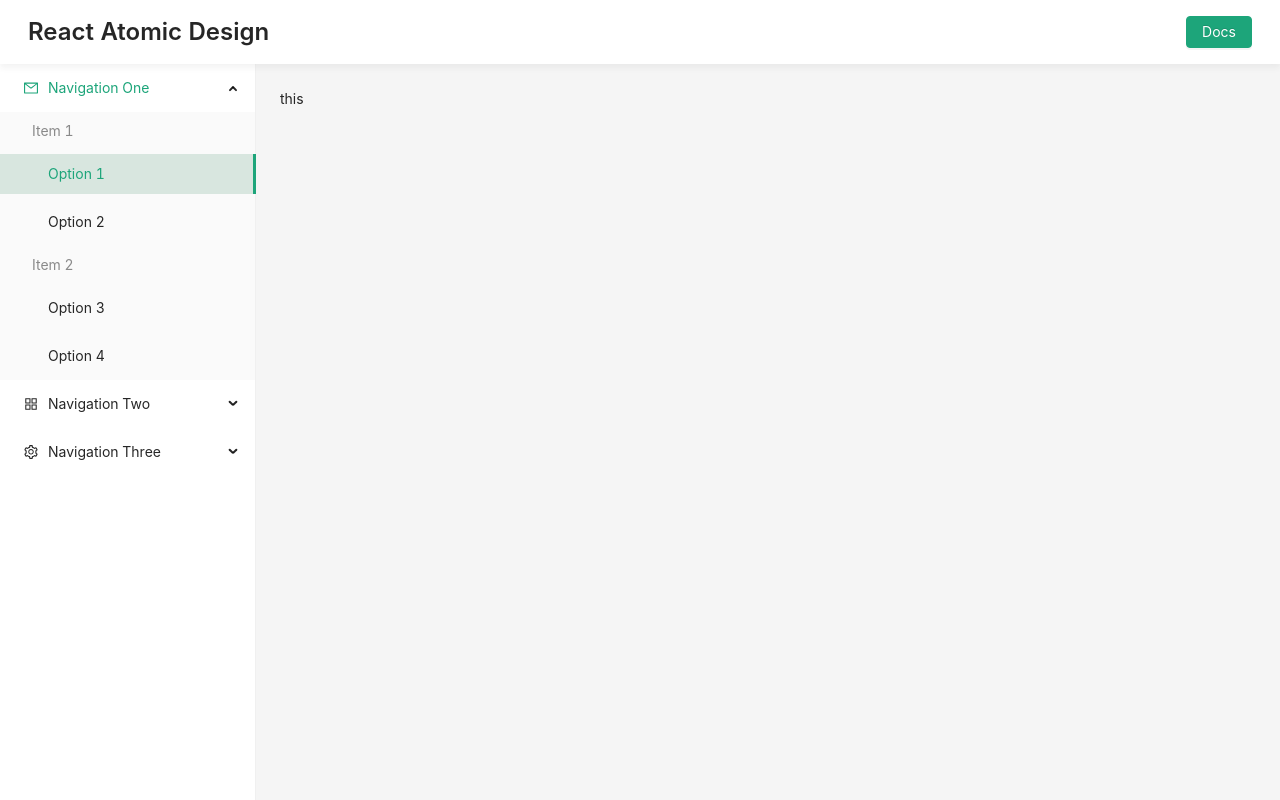
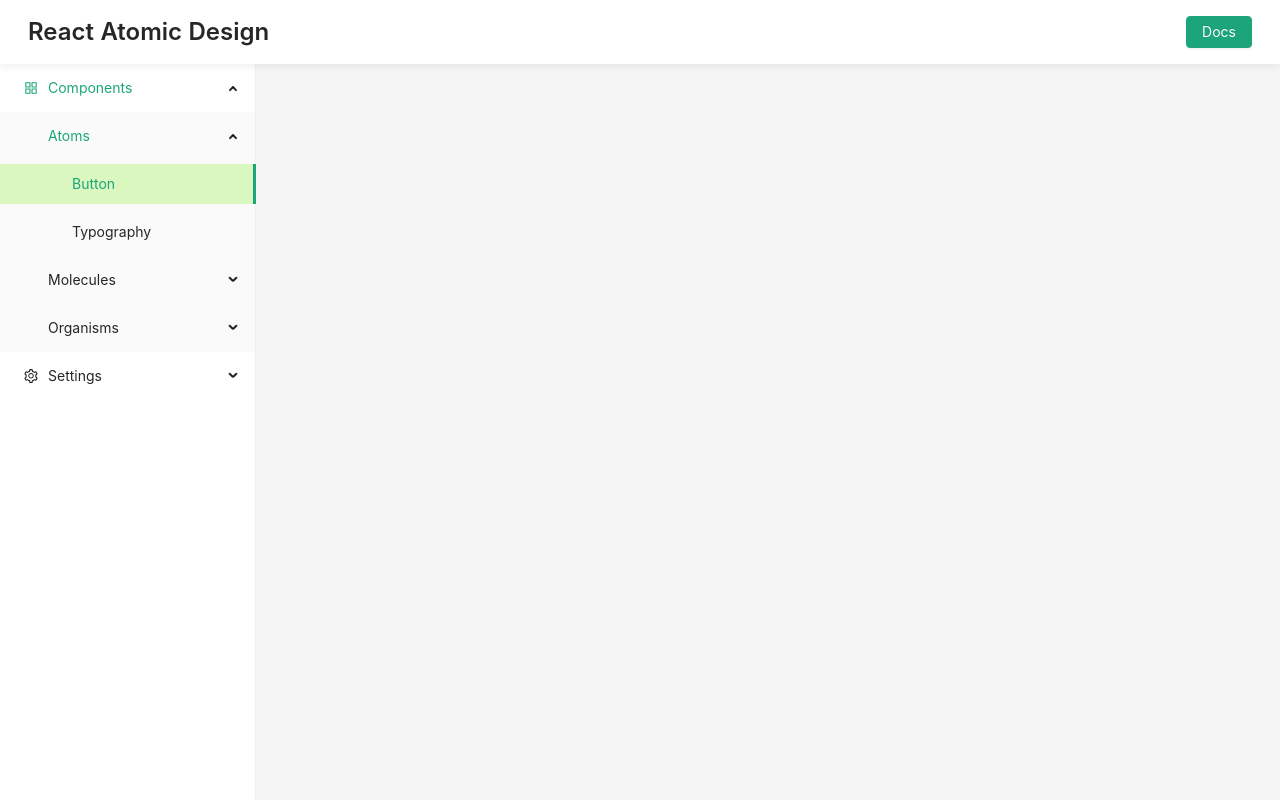
Before and after one commit to bao-anh/react-atomic, a React (Create React App) app: page / in a window 1280 px wide. Built offline with nearby package versions, Linux system fonts and the light colour scheme.

Commit message:
feat: add atomic style

```diff
--- a/src/App.js
+++ b/src/App.js
@@ -1,4 +1,9 @@
 import React from 'react';
+import {
+  BrowserRouter,
+  Switch,
+  Route,
+} from 'react-router-dom';
 import './App.less';
 import { AHeader, ANavbar } from './components/organisms';
 
@@ -6,13 +11,19 @@ function App() {
   return (
     // eslint-disable-next-line react/jsx-filename-extension
     <div className="wrapper">
-      <AHeader />
-      <div className="navbar-and-content">
-        <ANavbar />
-        <div className="content">
-          this
+      <BrowserRouter>
+        <AHeader />
+        <div className="navbar-and-content">
+          <ANavbar />
+          <Switch>
+            <Route path="/about" exact>
+              <div className="content mt-4">
+                this
+              </div>
+            </Route>
+          </Switch>
         </div>
-      </div>
+      </BrowserRouter>
     </div>
   );
 }
--- a/src/_global-variable.scss
+++ /dev/null
@@ -1,7 +0,0 @@
-$z-index-header: 2;
-$box-shadow: 0px 4px 6px rgba(51, 51, 51, 0.06);
-
-//colors
-$gray-1: #ffffff;
-$gray-2: #fafafa;
-$gray-3: #f5f5f5;
--- /dev/null
+++ b/src/assets/styles/_global-variable.scss
@@ -0,0 +1,37 @@
+$z-index-header: 2;
+$box-shadow: 0px 4px 6px rgba(51, 51, 51, 0.06);
+
+//colors
+$red-5: #ff4d4f;
+
+$volcano-5: #ff7a45;
+
+$orange-5: #ffa940;
+
+$gold-5: #ffc53d;
+
+$yellow-5: #ffec3d;
+
+$lime-5: #bae637;
+
+$green-1: #f6ffed;
+$green-2: #d9f7be;
+$green-3: #b7eb8f;
+$green-4: #95de64;
+$green-5: #73d13d;
+
+$cyan-5: #36cfc9;
+
+$blue-5: #40a9ff;
+
+$geekblue-5: #597ef7;
+
+$purple-5: #9254de;
+
+$magenta-5: #f759ab;
+
+$gray-1: #ffffff;
+$gray-2: #fafafa;
+$gray-3: #f5f5f5;
+$gray-4: #f0f0f0;
+$gray-5: #d9d9d9;
--- /dev/null
+++ b/src/assets/styles/_grid.scss
@@ -0,0 +1,11 @@
+.d-flex {
+  display: flex;
+}
+
+.align-center {
+  align-items: center;
+}
+
+.justify-center {
+  justify-content: center;
+}
--- /dev/null
+++ b/src/assets/styles/_spacing.scss
@@ -0,0 +1,23 @@
+$dimensions: (t: top, r: right, b: bottom, l: left, x: x, y: y, a: all);
+$types: (m: margin, p: padding);
+$list: 1 2 3 4 5 6 7 8 9 10 11 12 13 14 15 16 17 18 19 20;
+
+@each $shortType, $fullType in $types {
+  @each $shortDimension, $fullDimension in $dimensions {
+    @each $value in $list {
+      .#{$shortType}#{$shortDimension}-#{$value} {
+        @if $shortDimension == x {
+          #{$fullType}-left: #{$value * 4}px;
+          #{$fullType}-right: #{$value * 4}px;
+        } @else if $shortDimension == y {
+          #{$fullType}-top: #{$value * 4}px;
+          #{$fullType}-bottom: #{$value * 4}px;
+        } @else if $shortDimension == a {
+          #{$fullType}: #{$value * 4}px;
+        } @else {
+          #{$fullType}-#{$fullDimension}: #{$value * 4}px;
+        }
+      }
+    }
+  }
+}
--- a/src/components/organisms/AHeader/style.scss
+++ b/src/components/organisms/AHeader/style.scss
@@ -1,4 +1,4 @@
-@import '../../../global-variable';
+@import '../../../assets/styles/global-variable';
 
 .header-wrapper {
   display: flex;
--- a/src/components/organisms/ANavbar/ANavbar.jsx
+++ b/src/components/organisms/ANavbar/ANavbar.jsx
@@ -1,48 +1,50 @@
 import React from 'react';
+import { Link } from 'react-router-dom';
 import { Menu } from 'antd';
-import { AppstoreOutlined, MailOutlined, SettingOutlined } from '@ant-design/icons';
+import './style.scss';
+import { AppstoreOutlined, SettingOutlined } from '@ant-design/icons';
 
 const { SubMenu } = Menu;
 
-const NavBar = () => {
-  const handleClick = () => {
-    console.log('running');
-  };
-
-  return (
+const NavBar = () => (
   <Menu
-      onClick={handleClick}
     style={{ width: 256 }}
-      defaultSelectedKeys={['1']}
-      defaultOpenKeys={['sub1']}
+    defaultSelectedKeys={['button']}
+    defaultOpenKeys={['components', 'atoms']}
     mode="inline"
   >
-      <SubMenu key="sub1" icon={<MailOutlined />} title="Navigation One">
-        <Menu.ItemGroup key="g1" title="Item 1">
-          <Menu.Item key="1">Option 1</Menu.Item>
-          <Menu.Item key="2">Option 2</Menu.Item>
-        </Menu.ItemGroup>
-        <Menu.ItemGroup key="g2" title="Item 2">
-          <Menu.Item key="3">Option 3</Menu.Item>
-          <Menu.Item key="4">Option 4</Menu.Item>
-        </Menu.ItemGroup>
+    <SubMenu key="components" icon={<AppstoreOutlined />} title="Components">
+      <SubMenu key="atoms" title="Atoms">
+        <Menu.Item key="button">
+          <Link to="/button">Button</Link>
+        </Menu.Item>
+        <Menu.Item key="typography">
+          <Link to="/typography">Typography</Link>
+        </Menu.Item>
       </SubMenu>
-      <SubMenu key="sub2" icon={<AppstoreOutlined />} title="Navigation Two">
-        <Menu.Item key="5">Option 5</Menu.Item>
-        <Menu.Item key="6">Option 6</Menu.Item>
-        <SubMenu key="sub3" title="Submenu">
-          <Menu.Item key="7">Option 7</Menu.Item>
-          <Menu.Item key="8">Option 8</Menu.Item>
+      <SubMenu key="molecules" title="Molecules">
+        <Menu.Item key="input-label">
+          <Link to="/input-label">Input label</Link>
+        </Menu.Item>
+      </SubMenu>
+      <SubMenu key="organisms" title="Organisms">
+        <Menu.Item key="navbar">
+          <Link to="/navbar">Navbar</Link>
+        </Menu.Item>
+        <Menu.Item key="header">
+          <Link to="/header">Header</Link>
+        </Menu.Item>
       </SubMenu>
     </SubMenu>
-      <SubMenu key="sub4" icon={<SettingOutlined />} title="Navigation Three">
-        <Menu.Item key="9">Option 9</Menu.Item>
-        <Menu.Item key="10">Option 10</Menu.Item>
-        <Menu.Item key="11">Option 11</Menu.Item>
-        <Menu.Item key="12">Option 12</Menu.Item>
+    <SubMenu key="settings" icon={<SettingOutlined />} title="Settings">
+      <Menu.Item key="profile">
+        <Link to="/profile">Profile</Link>
+      </Menu.Item>
+      <Menu.Item key="themes">
+        <Link to="/themes">Themes</Link>
+      </Menu.Item>
     </SubMenu>
   </Menu>
 );
-};
 
 export default NavBar;
--- a/src/components/organisms/ANavbar/style.scss
+++ b/src/components/organisms/ANavbar/style.scss
@@ -0,0 +1,5 @@
+@import "../../../assets/styles/global-variable";
+
+.ant-menu-item-selected {
+  background-color: $green-2 !important;
+}
--- a/src/index.scss
+++ b/src/index.scss
@@ -1,4 +1,6 @@
-@import './global-variable';
+@import './assets/styles/global-variable';
+@import './assets//styles/spacing';
+@import './assets//styles/grid';
 
 body {
   background-color: $gray-3 !important;
@@ -29,5 +31,6 @@ code {
 
   .content {
     padding: 24px;
+    width: 100%;
   }
 }
```
Also changed, not shown: 1 other file (tests, documents, lock files or other folders). Lines whose indentation alone changed are shown as unchanged.
